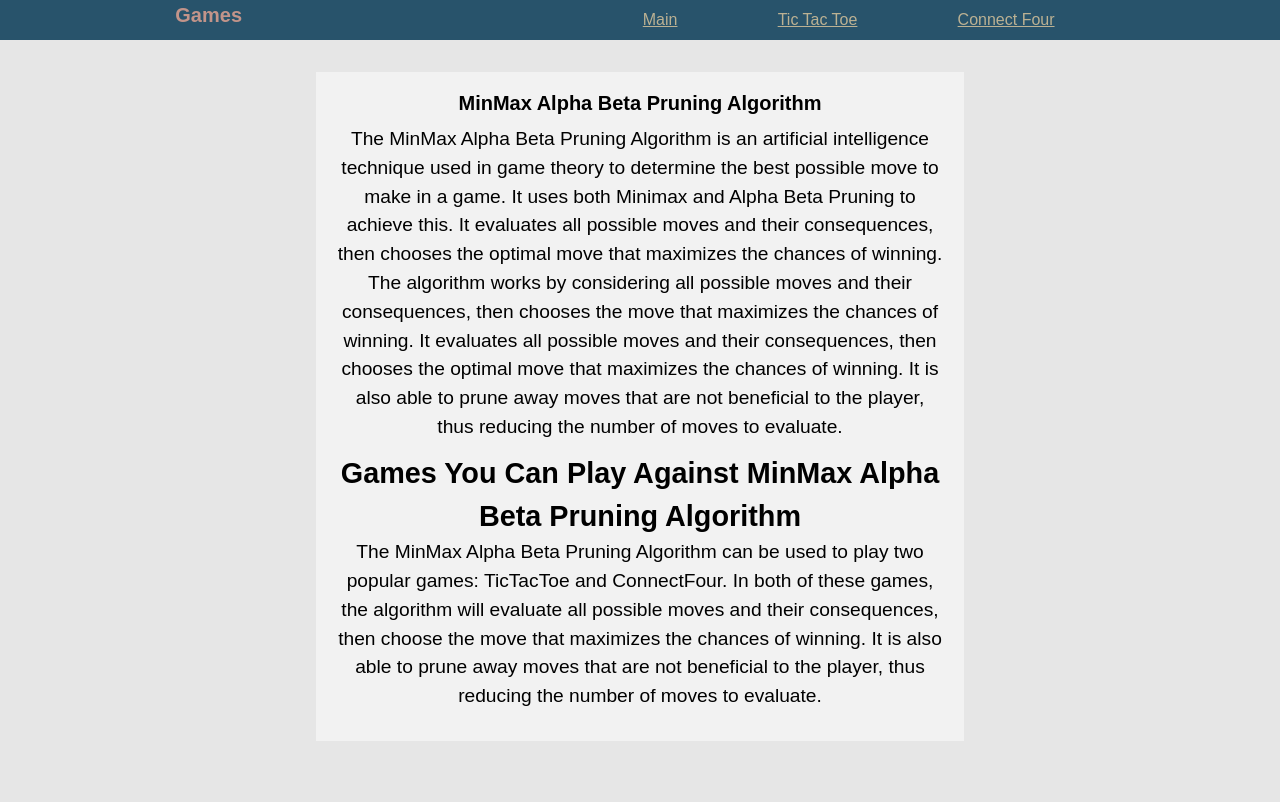
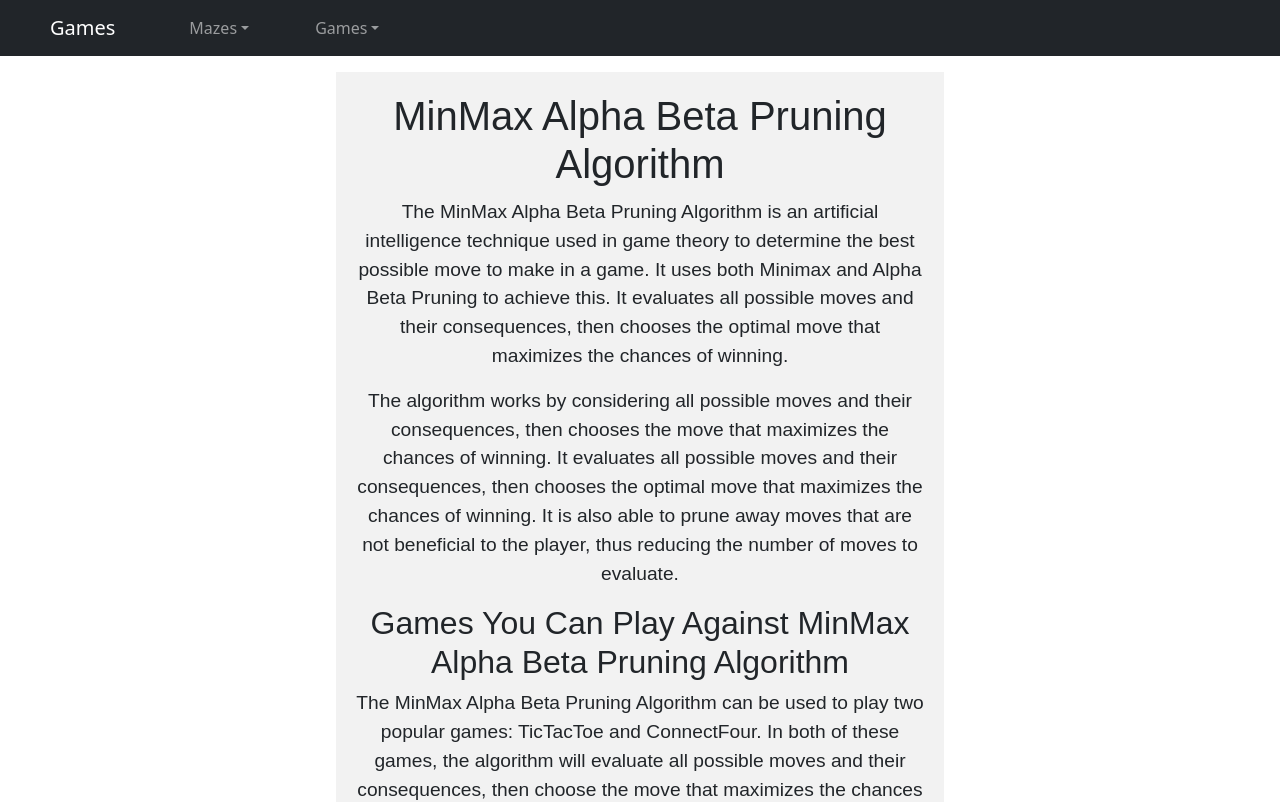
Before and after one commit to aks60808/AiGames, a React (Create React App) app: page / in a window 1280 px wide. Shown: the top 802 px of the page. Built offline with nearby package versions, Linux system fonts and the light colour scheme.

Commit message:
OverHauled the navigation bar to add BFS and DFS -Used bootstrap

```diff
--- a/src/App.tsx
+++ b/src/App.tsx
@@ -4,6 +4,9 @@ import ConnectFourGame from "./games/connectfour/dom";
 import TicTacToe from "./games/tictactoe/dom";
 import Nav from "./nav";
 import "./App.css";
+import BFSDOM from "./search/BFS/dom";
+import DFSDOM from "./search/DFS/dom";
+import "bootstrap/dist/css/bootstrap.min.css";
 
 function App() {
   return (
@@ -12,6 +15,8 @@ function App() {
         <Nav />
         <Routes>
           <Route path="/" element={<MainPage />} />
+          <Route path="/maze/BFS" element={<BFSDOM />} />
+          <Route path="/maze/DFS" element={<DFSDOM />} />
           <Route path="/game/connectfour" element={<ConnectFourGame />} />
           <Route path="/game/tictactoe" element={<TicTacToe />} />
         </Routes>
--- a/src/index.css
+++ b/src/index.css
@@ -10,30 +10,7 @@ body {
   -webkit-font-smoothing: antialiased;
   -moz-osx-font-smoothing: grayscale;
 }
-
-nav{
-  display: flex;
-  position: fixed;
-  justify-content: space-around;
-  align-items: center;
-  min-height: 5vh;
-  background: #28536B;
-  color: #BBB193;
-  margin-top: 0;
-  top: 0;
-  left: 0;
-  width: 100%;
+.nav-item {
+  text-decoration: none !important;
+  padding-left: 50px !important;
 }
-.navTitle{
-
-  color: #C2948A;
-}
-.nav-links{
-  color: aliceblue;
-
-  width:40%;
-  display: flex;
-  justify-content: space-around;
-  align-items: center;
-  list-style: none;
-}
--- a/src/nav.tsx
+++ b/src/nav.tsx
@@ -1,24 +1,35 @@
 import React from "react";
 import { Link } from "react-router-dom";
+import { Navbar, NavDropdown } from "react-bootstrap";
+
 function Nav() {
   return (
-    <div>
-      {" "}
-      <nav>
-        <h1 className="navTitle">Games</h1>
-        <ul className="nav-links">
-          <Link style={{ color: "#BBB193" }} to="/">
-            <li>Main</li>
-          </Link>
-          <Link style={{ color: "#BBB193" }} to="/game/tictactoe">
-            <li>Tic Tac Toe</li>
-          </Link>
-          <Link style={{ color: "#BBB193" }} to="/game/connectfour">
-            <li>Connect Four</li>
-          </Link>
+    <Navbar bg="dark" variant="dark" expand="lg" fixed="top">
+      <Link to="/" className="nav-item">
+        <Navbar.Brand>Games</Navbar.Brand>
+      </Link>
+      <Navbar.Toggle aria-controls="basic-navbar-nav" />
+      <Navbar.Collapse id="basic-navbar-nav">
+        <ul className="navbar-nav">
+          <NavDropdown title="Mazes" id="mazes-dropdown">
+            <NavDropdown.Item as={Link} to="/maze/DFS">
+              DFS
+            </NavDropdown.Item>
+            <NavDropdown.Item as={Link} to="/maze/BFS">
+              BFS
+            </NavDropdown.Item>
+          </NavDropdown>
+          <NavDropdown title="Games" id="games-dropdown">
+            <NavDropdown.Item as={Link} to="/game/tictactoe">
+              Tic Tac Toe
+            </NavDropdown.Item>
+            <NavDropdown.Item as={Link} to="/game/connectfour">
+              Connect Four
+            </NavDropdown.Item>
+          </NavDropdown>
         </ul>
-      </nav>
-    </div>
+      </Navbar.Collapse>
+    </Navbar>
   );
 }
 
```
